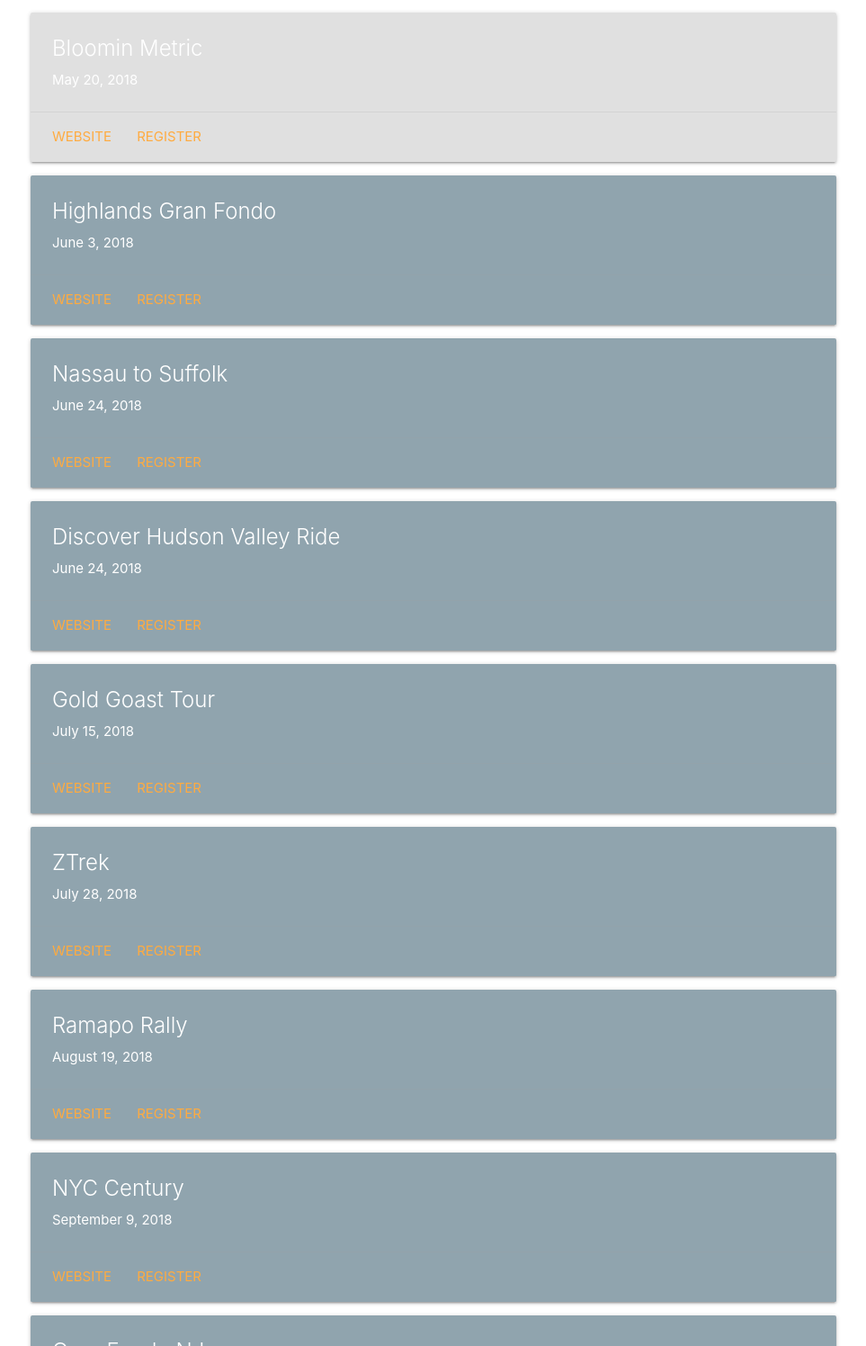
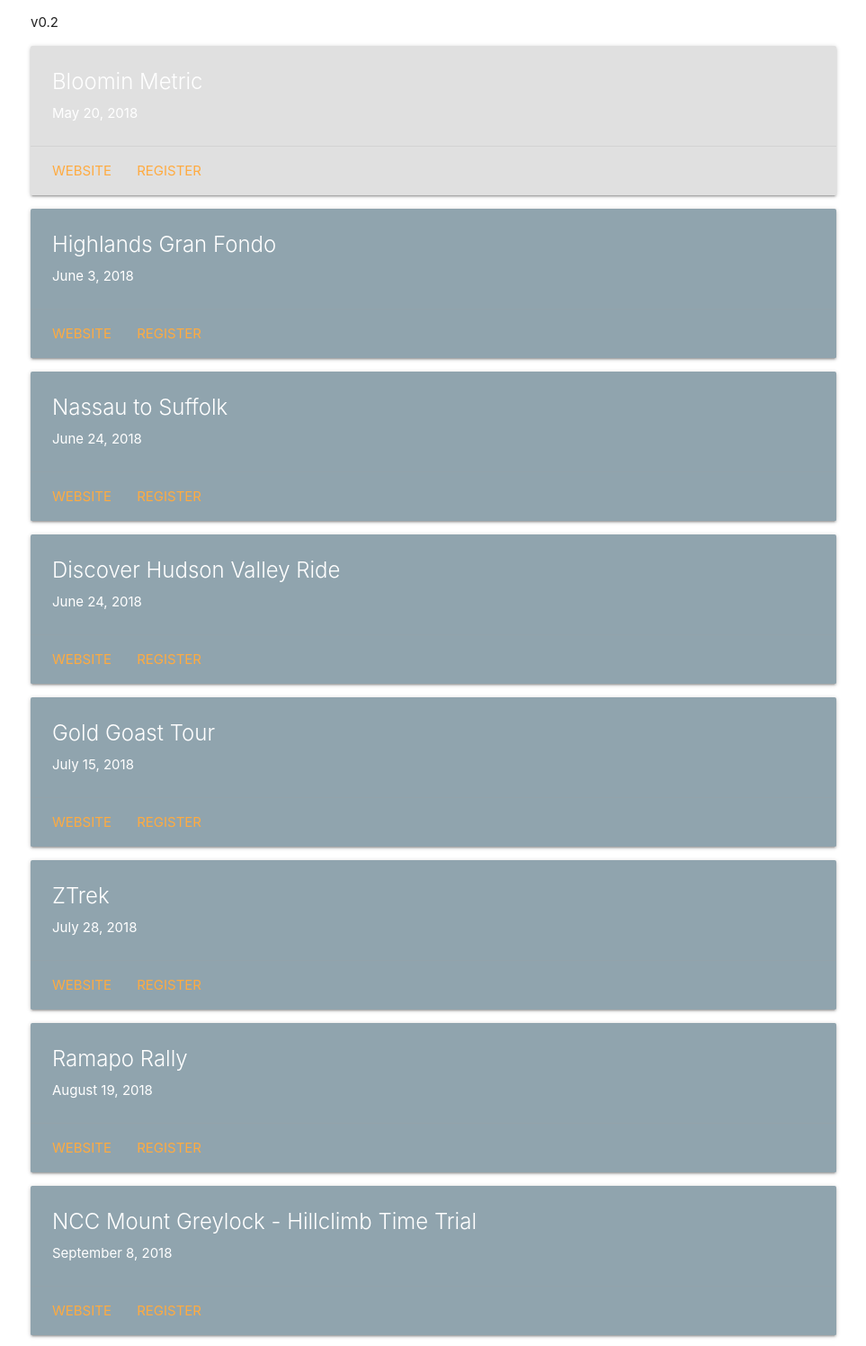
Before and after one commit to zxenlogics/zxenlogics.github.io, a website built with webpack: page src/index.htm in a window 1280 px wide. Shown: the part 81-1577 px from the top of the page at 90% size, without its empty margins (158-1121 px from the left). Built offline with nearby package versions, Linux system fonts and the light colour scheme.

Commit message:
Added version to main page.

```diff
--- a/src/css/site.scss
+++ b/src/css/site.scss
@@ -1,3 +1,7 @@
 h1, h2, h3 {
     color: burlywood;
 }
+.version {
+    color: silver;
+    font-size: 75%;
+}
--- a/src/events.json
+++ b/src/events.json
@@ -76,6 +76,17 @@
         "RegisterUrl": "",
         "IsActive": true
 	},
+	{
+        "Name": "NCC Mount Greylock - Hillclimb Time Trial",
+        "Date": "September 8, 2018",
+        "Location": {
+            "state": "MA",
+            "city": "North Adams"
+        },
+        "WebsiteUrl": "http://greylocktt.nohobikeclub.org/",
+        "RegisterUrl": "",
+        "IsActive": true
+	},
     {
         "Name": "NYC Century",
         "Date": "September 9, 2018",
--- a/src/index.htm
+++ b/src/index.htm
@@ -21,6 +21,7 @@
 <div class="container">
     <div id="app">
             <h3>{{title}}</h3>
+            <span class='version'>v0.2</span>
 
             <ul>
                 <li v-for="event in rides">
```
